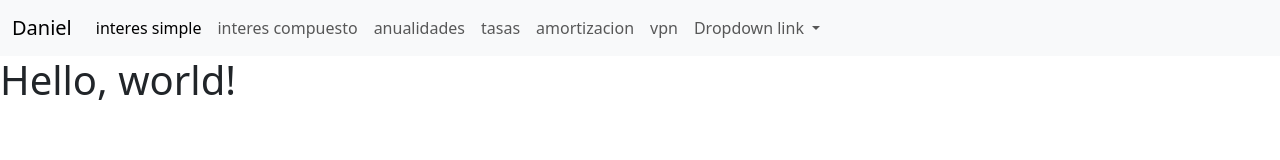
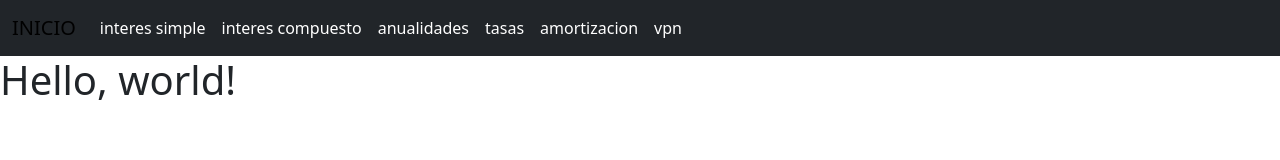
Before and after one commit to dancar2001/dancar.github.io, a plain HTML site: page index.html in a window 1280 px wide. Drawn offline with nearby package versions, Linux system fonts and the light colour scheme.

Commit message:
cambio a fondo negro y letras blancas

```diff
--- a/index.html
+++ b/index.html
@@ -7,42 +7,33 @@
     <link href="https://cdn.jsdelivr.net/npm/bootstrap@5.3.3/dist/css/bootstrap.min.css" rel="stylesheet" integrity="sha384-QWTKZyjpPEjISv5WaRU9OFeRpok6YctnYmDr5pNlyT2bRjXh0JMhjY6hW+ALEwIH" crossorigin="anonymous">
   </head>
   <body>
-    <nav class="navbar navbar-expand-lg bg-body-tertiary">
+    <nav class="navbar navbar-expand-lg bg-dark">
         <div class="container-fluid">
-          <a class="navbar-brand" href="#">Daniel</a>
+          <a class="navbar-brand text white" href="#">INICIO</a>
           <button class="navbar-toggler" type="button" data-bs-toggle="collapse" data-bs-target="#navbarNavDropdown" aria-controls="navbarNavDropdown" aria-expanded="false" aria-label="Toggle navigation">
             <span class="navbar-toggler-icon"></span>
           </button>
           <div class="collapse navbar-collapse" id="navbarNavDropdown">
             <ul class="navbar-nav">
               <li class="nav-item">
-                <a class="nav-link active" aria-current="page" href="#">interes simple</a>
+                <a class="nav-link active text-white" aria-current="page" href="#">interes simple</a>
               </li>
               <li class="nav-item">
-                <a class="nav-link" href="#">interes compuesto</a>
+                <a class="nav-link text-white" href="#">interes compuesto</a>
               </li>
               <li class="nav-item">
-                <a class="nav-link" href="#">anualidades</a>
+                <a class="nav-link text-white" href="#">anualidades</a>
               </li>
               <li class="nav-item">
-                <a class="nav-link" href="#">tasas</a>
+                <a class="nav-link text-white" href="#">tasas</a>
               </li>
               <li class="nav-item">
-                <a class="nav-link" href="#">amortizacion</a>
+                <a class="nav-link text-white" href="#">amortizacion</a>
               </li>
               <li class="nav-item">
-                <a class="nav-link" href="#">vpn</a>
+                <a class="nav-link text-white" href="#">vpn</a>
               </li>
-              <li class="nav-item dropdown">
-                <a class="nav-link dropdown-toggle" href="#" role="button" data-bs-toggle="dropdown" aria-expanded="false">
-                  Dropdown link
-                </a>
-                <ul class="dropdown-menu">
-                  <li><a class="dropdown-item" href="#">Action</a></li>
-                  <li><a class="dropdown-item" href="#">Another action</a></li>
-                  <li><a class="dropdown-item" href="#">Something else here</a></li>
-                </ul>
-              </li>
+
             </ul>
           </div>
         </div>
```
